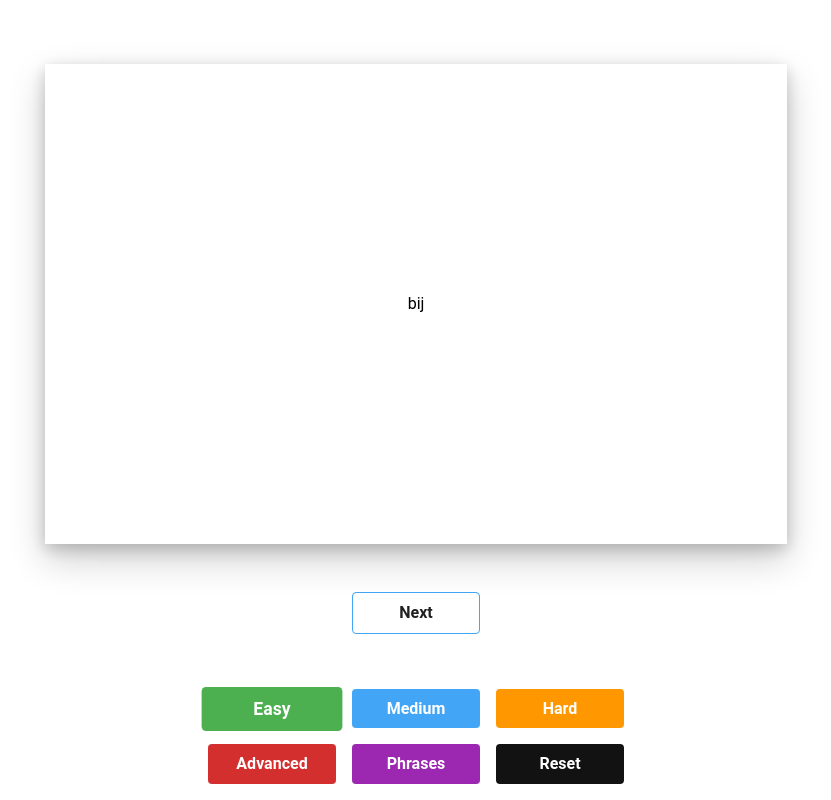
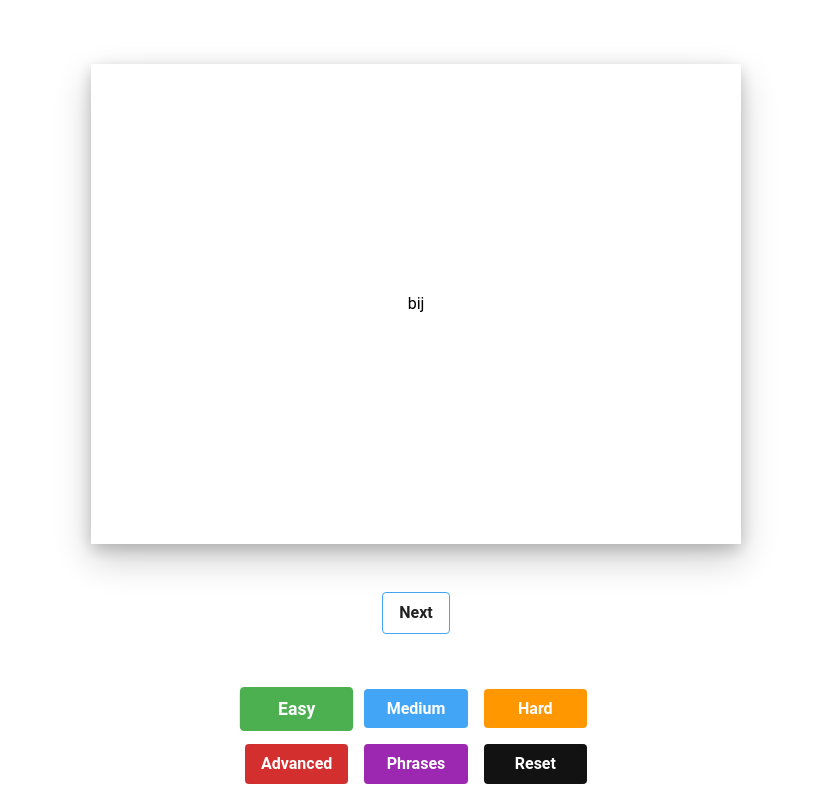
Before and after one commit to simmeringstew/language-flashcards, a React (Vite) app: page / in a window 1280 px wide. Both pictures are taken after a click on the button "Easy". Shown: the whole page, without its empty margins (224-1055 px from the left). Built offline with nearby package versions, Linux system fonts and the light colour scheme; a small style sheet from the web is missing.

Commit message:
Fixed styling, text is now properly centered

```diff
--- a/src/styles/app.css
+++ b/src/styles/app.css
@@ -14,7 +14,6 @@
 }
 
 button {
-    width: 8rem;
     align-self: flex-end;
     text-align: center;
     font-weight: 700;
--- a/src/styles/card.css
+++ b/src/styles/card.css
@@ -1,6 +1,6 @@
 .card-wrapper {
     margin-top: 3rem;
-    width: 80%;
+    width: 70%;
     height: 30rem;
 }
 .card-body {
@@ -13,6 +13,10 @@
     box-shadow: 0 15px 35px rgba(0,0,0,0.2),0 5px 15px rgba(0,0,0,0.19);
 }
 .card-front, .card-back {
+    display: flex;
+    flex-direction: column;
+    align-items: center;
+    justify-content: center;
     background-color: #ffffff;
     position: absolute;
     width: 100%;
@@ -21,9 +25,6 @@
     -webkit-backface-visibility: hidden;
 }
 .card-front p, .card-back p {
-    position: relative;
-    top: 50%;
-    transform: translateY(-50%);
     margin: 0;
 }
 .card-back {
```
